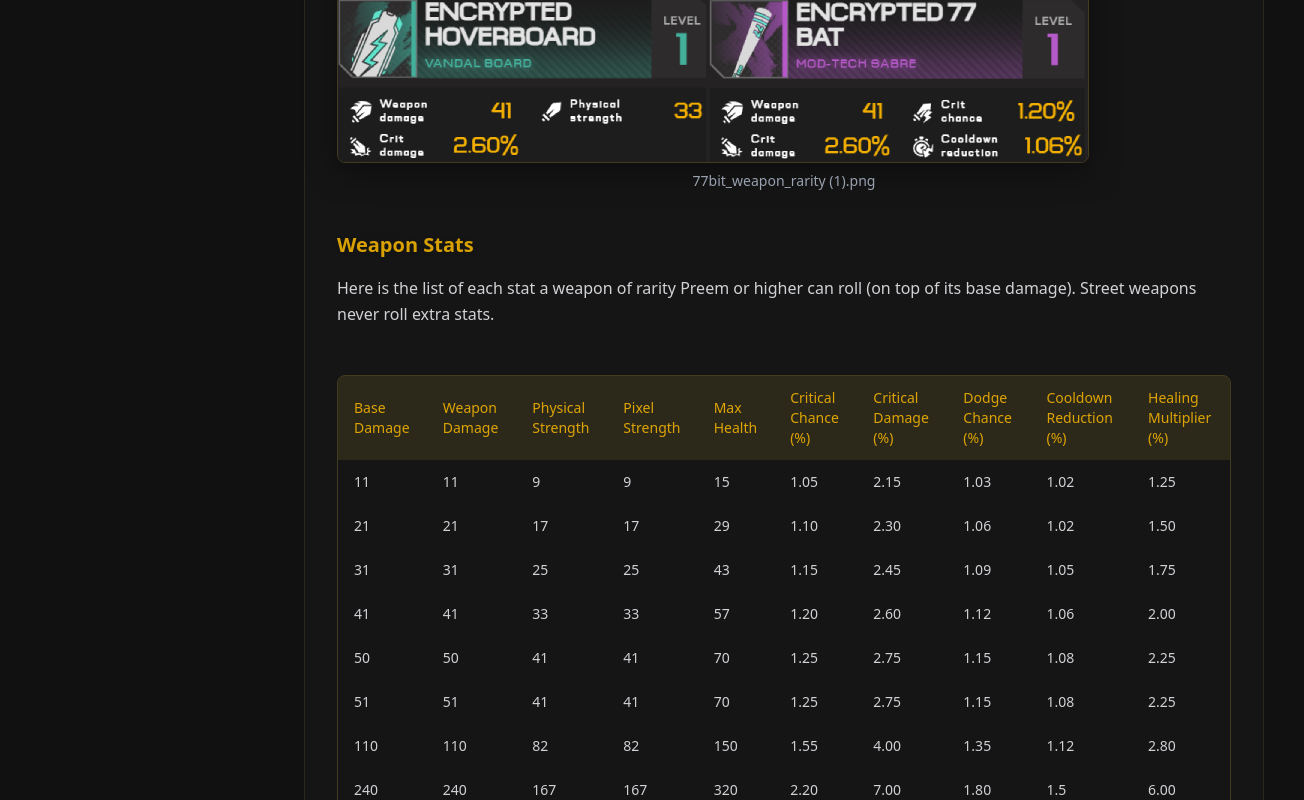
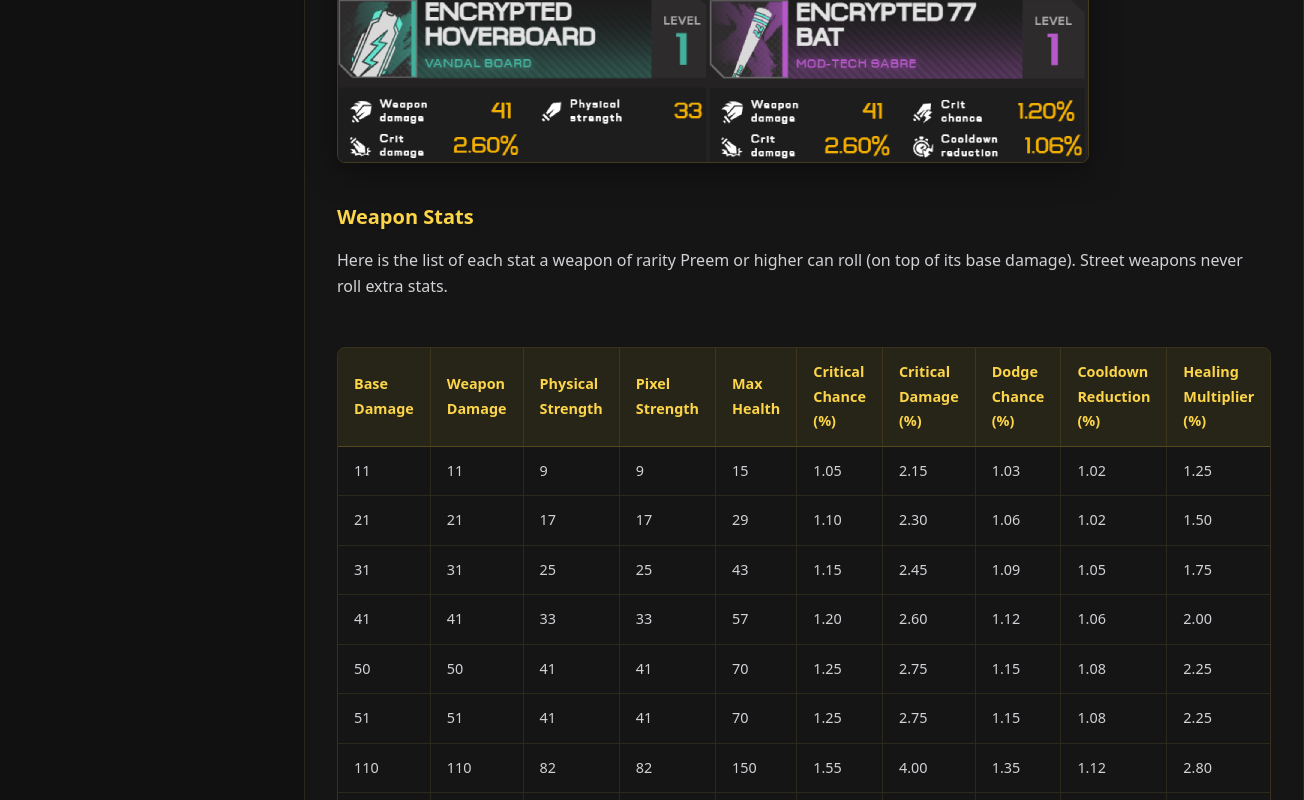
Before and after one commit to femaury/77bit-guides, a React (Vite) app: page /guides/all-about-weapons in a window 1280 px wide. Shown: the part 2000-2800 px from the top of the page, 1304 px wide, since content can reach past the window. Built offline with nearby package versions, Linux system fonts and the light colour scheme.

Commit message:
Quick fixes on content body

```diff
--- a/src/components/MarkdownContent.tsx
+++ b/src/components/MarkdownContent.tsx
@@ -27,17 +27,17 @@ export function MarkdownContent({ content, className, baseImagePath = '' }: Mark
         components={{
           // First level headers are handled by our page layout, so we style this as a slightly smaller header
           h1: ({ children }) => (
-            <h1 className="text-2xl font-bold mb-6 mt-2 text-yellow-500/90 border-b border-border-primary pb-4">
+            <h1 className="text-2xl font-bold mb-6 mt-2 text-primary border-b border-border-primary pb-4">
               {children}
             </h1>
           ),
           h2: ({ children }) => (
-            <h2 className="text-xl font-bold mt-10 mb-4 text-yellow-500/90 drop-shadow">
+            <h2 className="text-xl font-bold mt-10 mb-4 text-primary drop-shadow">
               {children}
             </h2>
           ),
           h3: ({ children }) => (
-            <h3 className="text-lg font-bold mt-8 mb-3 text-yellow-500/80">
+            <h3 className="text-lg font-bold mt-8 mb-3 text-primary/90">
               {children}
             </h3>
           ),
@@ -78,33 +78,33 @@ export function MarkdownContent({ content, className, baseImagePath = '' }: Mark
           ),
           table: ({ children }) => (
             <div className="overflow-x-auto my-6">
-              <table className="min-w-full border border-[rgba(252,213,73,0.2)] rounded-lg">
+              <table>
                 {children}
               </table>
             </div>
           ),
           thead: ({ children }) => (
-            <thead className="bg-[rgba(252,213,73,0.1)]">
+            <thead>
               {children}
             </thead>
           ),
           tbody: ({ children }) => (
-            <tbody className="divide-y divide-[rgba(252,213,73,0.1)]">
+            <tbody>
               {children}
             </tbody>
           ),
           tr: ({ children }) => (
-            <tr className="hover:bg-[rgba(255,255,255,0.03)]">
+            <tr>
               {children}
             </tr>
           ),
           th: ({ children }) => (
-            <th className="px-4 py-3 text-left text-sm font-medium text-yellow-500/90">
+            <th className="text-primary">
               {children}
             </th>
           ),
           td: ({ children }) => (
-            <td className="px-4 py-3 text-sm text-gray-200/90">
+            <td className="text-gray-200/90">
               {children}
             </td>
           ),
@@ -131,7 +131,14 @@ export function MarkdownContent({ content, className, baseImagePath = '' }: Mark
                 alt={alt || ''}
                 className="rounded-lg max-w-full h-auto border border-[rgba(252,213,73,0.2)] shadow-md"
               />
-              {alt && alt !== 'image.png' && (
+              {/* Only show caption if it's not a filename and not empty */}
+              {alt &&
+                !alt.includes('.png') &&
+                !alt.includes('.jpg') &&
+                !alt.includes('.jpeg') &&
+                !alt.includes('.gif') &&
+                alt !== 'image' &&
+                alt !== 'image.png' && (
                 <p className="text-sm text-center text-gray-400 mt-2">{alt}</p>
               )}
             </div>
--- a/src/index.css
+++ b/src/index.css
@@ -65,7 +65,7 @@
   }
 
   .header-primary {
-    @apply text-xl font-bold mb-4 text-yellow-500/90 drop-shadow;
+    @apply text-xl font-bold mb-4 text-primary drop-shadow;
   }
 
   .header-gradient {
@@ -87,11 +87,11 @@
 }
 
 .notion-content h2 {
-  @apply text-2xl font-bold mt-10 mb-4 text-yellow-500/90 drop-shadow;
+  @apply text-2xl font-bold mt-10 mb-4 text-primary drop-shadow;
 }
 
 .notion-content h3 {
-  @apply text-xl font-bold mt-8 mb-3 text-yellow-500/80;
+  @apply text-xl font-bold mt-8 mb-3 text-primary;
 }
 
 .notion-content p {
@@ -143,7 +143,7 @@
 }
 
 .notion-content th {
-  @apply px-4 py-3 text-left text-sm font-medium text-yellow-500/90;
+  @apply px-4 py-3 text-left text-sm font-medium text-primary;
 }
 
 .notion-content td {
@@ -224,6 +224,39 @@
   border-radius: 0.5rem;
   overflow: hidden;
   box-shadow: 0 4px 6px -1px rgba(0, 0, 0, 0.1), 0 2px 4px -1px rgba(0, 0, 0, 0.06);
+  border: 1px solid rgba(252, 213, 73, 0.15);
+  font-size: 0.9rem;
+}
+
+.guide-article thead {
+  background-color: rgba(252, 213, 73, 0.08);
+}
+
+.guide-article th {
+  font-weight: 600;
+  text-align: left;
+  padding: 0.75rem 1rem;
+  border-bottom: 1px solid rgba(252, 213, 73, 0.2);
+  border-right: 1px solid rgba(252, 213, 73, 0.1);
+  color: var(--color-primary);
+  font-size: 0.9rem;
+}
+
+.guide-article td {
+  padding: 0.75rem 1rem;
+  border-bottom: 1px solid rgba(252, 213, 73, 0.1);
+  border-right: 1px solid rgba(252, 213, 73, 0.1);
+  color: rgba(229, 231, 235, 0.9);
+  font-size: 0.9rem;
+}
+
+.guide-article th:last-child,
+.guide-article td:last-child {
+  border-right: none;
+}
+
+.guide-article tr:last-child td {
+  border-bottom: none;
 }
 
 /* Dark theme scrollbar for better UX */
@@ -245,14 +278,12 @@
   background: rgba(252, 213, 73, 0.5);
 }
 
-/* Smooth reading transitions */
-.guide-article p,
-.guide-article li {
+/* Only add hover effect to table rows, not paragraphs or list items */
+.guide-article tr {
   transition: background-color 0.2s;
 }
 
-.guide-article p:hover,
-.guide-article li:hover {
+.guide-article tr:hover {
   background-color: rgba(255, 255, 255, 0.03);
 }
 
```
